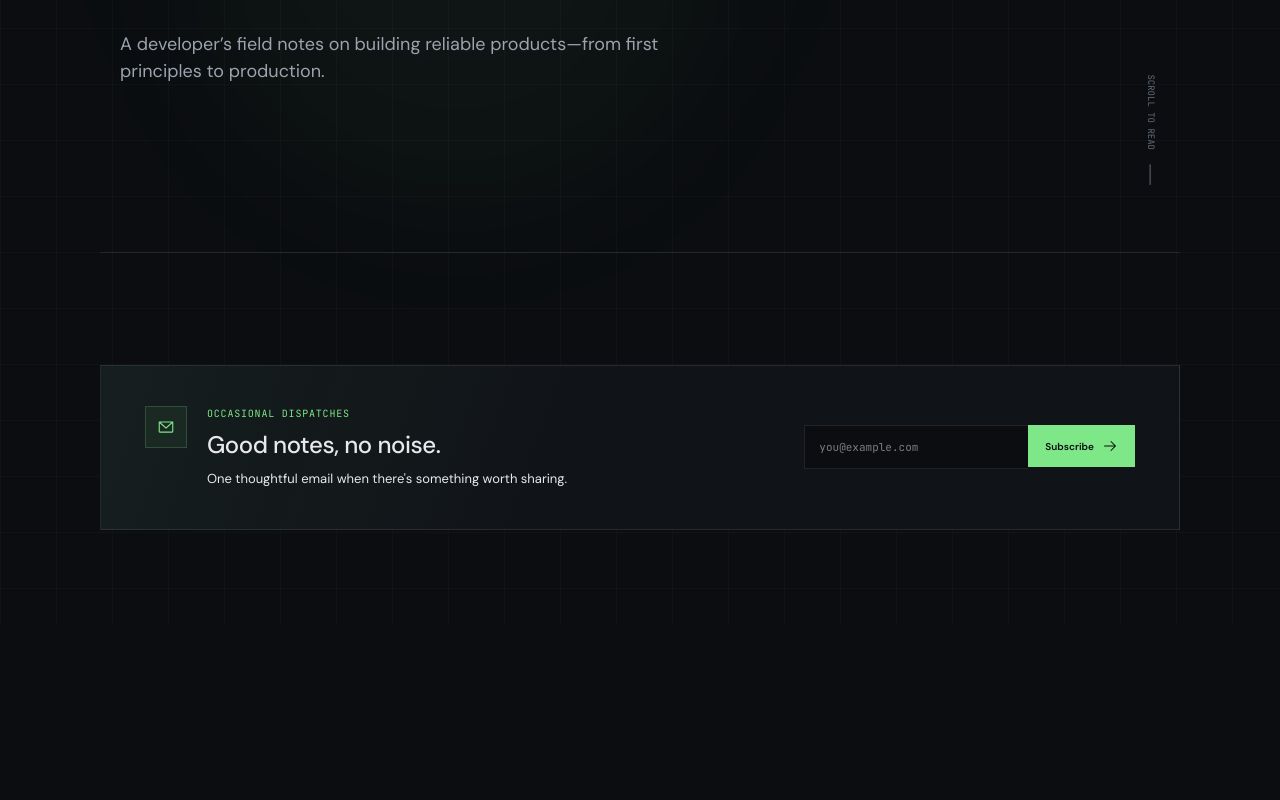
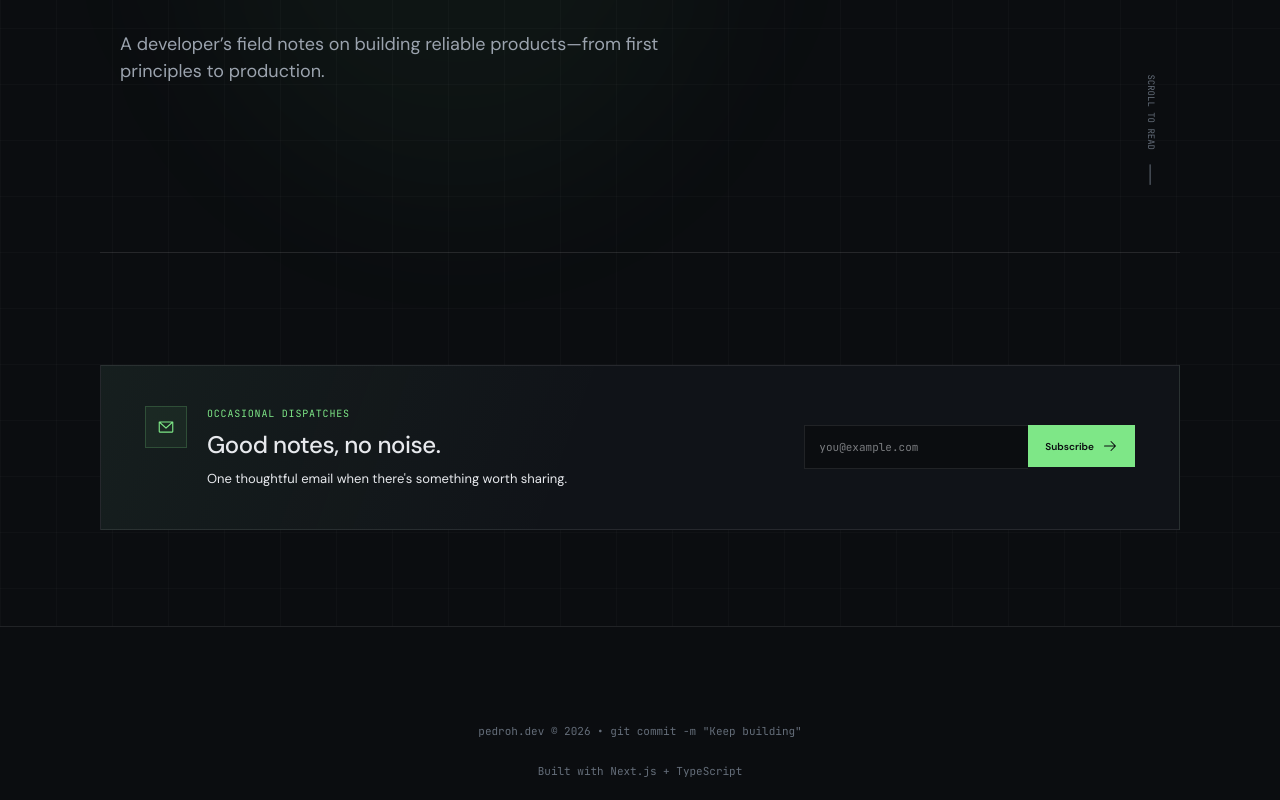
Before and after one commit to peterhfss/pedroh-devlog, a Next.js app: page / in a window 1280 px wide. Shown: the part 588-1388 px from the top of the page. Before the commit the page ends 1214 px from the top, so only its background shows below. Built offline with nearby package versions, Linux system fonts and the light colour scheme.

Commit message:
feat(footer): update footer section

```diff
--- a/src/app/(main)/layout.tsx
+++ b/src/app/(main)/layout.tsx
@@ -25,6 +25,7 @@ export default function Main({ children }: MainProps) {
         <Hero />
         <Subscription subscribed={false}/>
       </main>
+      <Footer />
     </div>
   );
 }
--- a/src/components/footer.tsx
+++ b/src/components/footer.tsx
@@ -1,17 +1,14 @@
 export function Footer() {
   return (
-    <footer className="border border-border bg-[#0B0D10]">
-      <div className="flex items-center justify-between text-[9px] text-muted pt-24 font-mono">
-        <div>
-          <span>
+    <footer className="border-t border-border bg-[#0B0D10]">
+      <div className="flex  text-[11px] text-muted font-mono w-5xl mx-auto flex-col pt-24 min-h-24 items-center gap-6">
+          <span >
             pedroh.dev © 2026 • git commit -m "Keep building"
           </span>
-        </div>
-        <div>
-          <span>
+
+          <span className="pb-5">
             Built with Next.js + TypeScript
           </span>
-        </div>
       </div>
     </footer>
 
```
